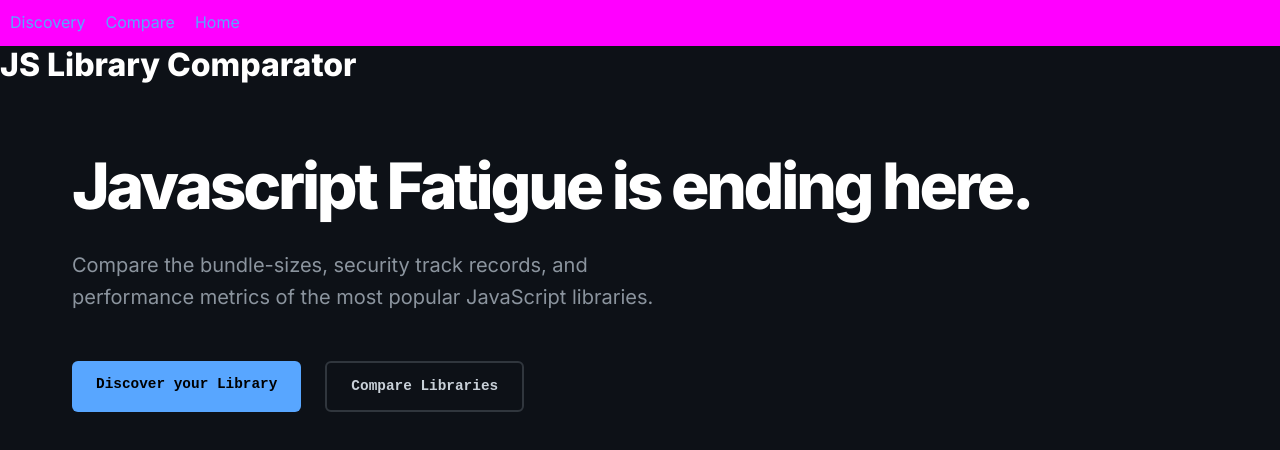
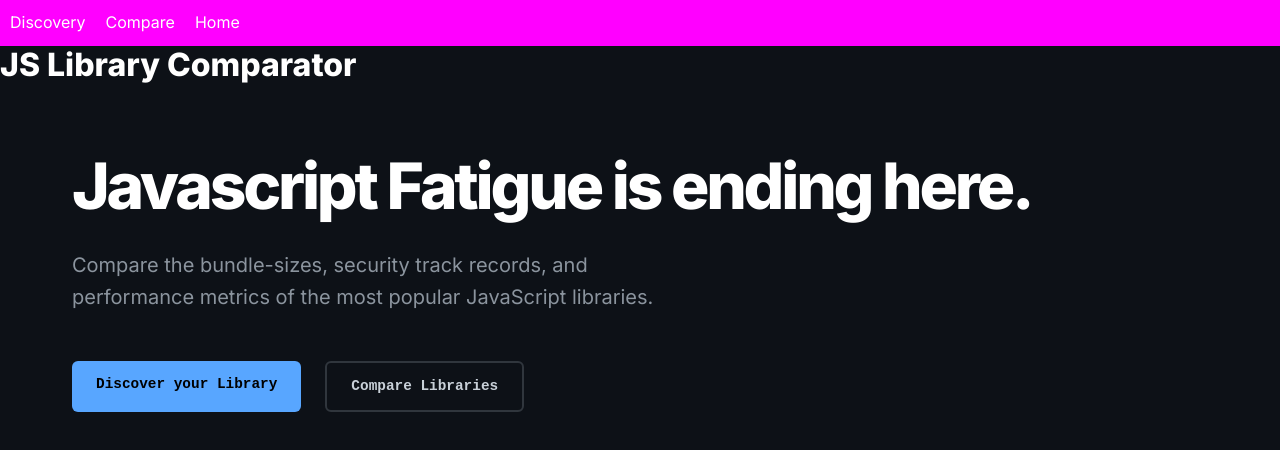
Before and after one commit to Manuel3001/js-library-comparator, a React (Vite) app: page / in a window 1280 px wide. Shown: the top 450 px of the page. Built offline with nearby package versions, Linux system fonts and the light colour scheme; a web font is replaced by a local one.

Commit message:
fix: navigationbar design

```diff
--- a/src/App.tsx
+++ b/src/App.tsx
@@ -7,10 +7,10 @@ export default function App() {
   return (
     <>
     {/* a simple navigation bar for testing */}
-        <nav style={{ display: 'flex', gap: '20px', padding: '10px', backgroundColor: '#ff00ff', color: '#ffffff' }}>
-            <Link to="/discovery">Discovery</Link>
-            <Link to="/compare">Compare</Link>
-            <Link to="/">Home</Link>
+        <nav style={{ display: 'flex', gap: '20px', padding: '10px', backgroundColor: '#ff00ff'}}>
+            <Link style={{ color: '#ffffff', textDecoration: 'none' }} to="/discovery">Discovery</Link>
+            <Link style={{ color: '#ffffff', textDecoration: 'none' }} to="/compare">Compare</Link>
+            <Link style={{ color: '#ffffff', textDecoration: 'none' }} to="/">Home</Link>
         </nav>
           <h1>JS Library Comparator</h1>
         {/* Define the routes */}
```
